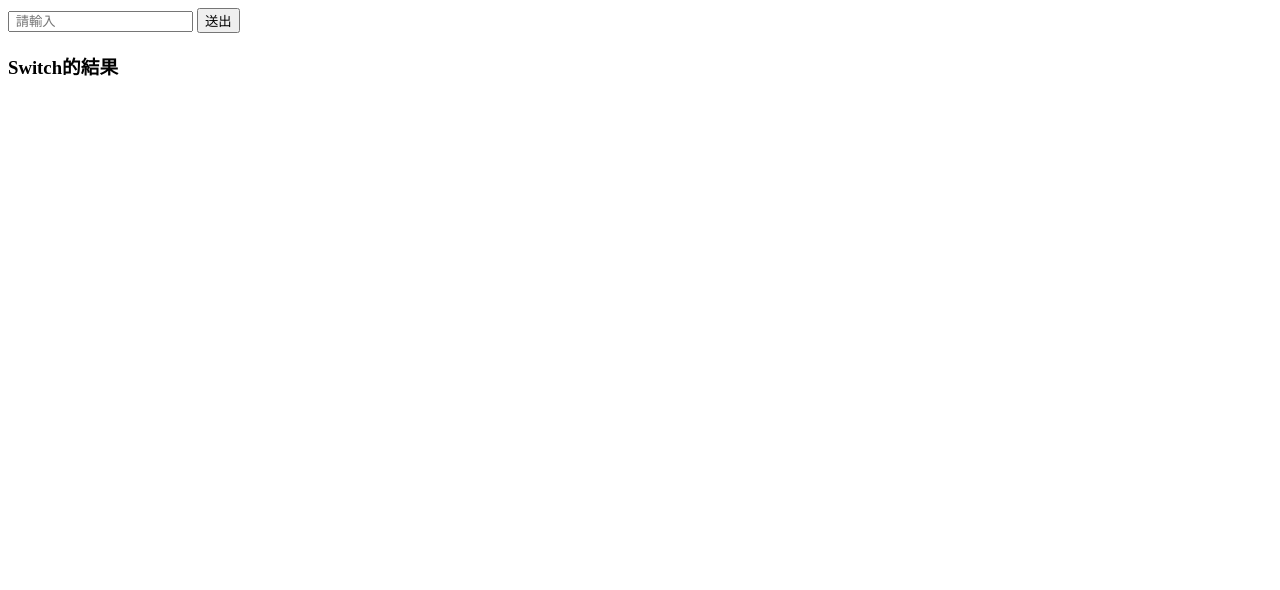
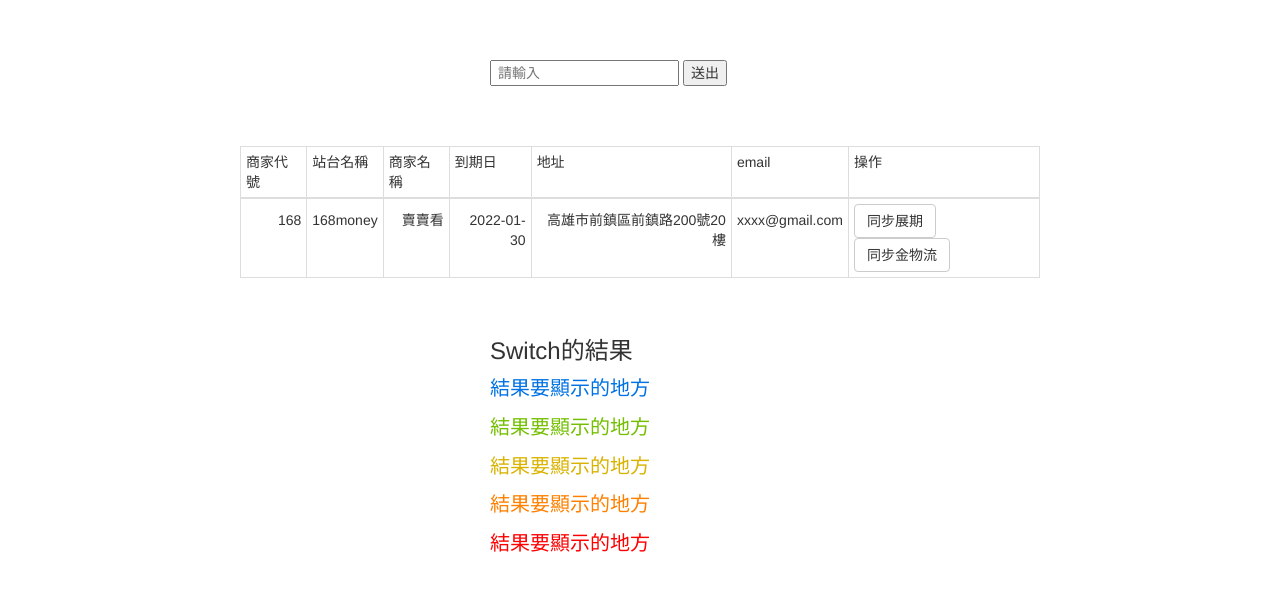
Before and after one commit to Sunne65245/text_ajax_git, a plain HTML site: page index.html in a window 1280 px wide. Drawn offline with nearby package versions, Linux system fonts and the light colour scheme.

Commit message:
switch撰寫練習完成

```diff
--- /dev/null
+++ b/_reset.scss
@@ -0,0 +1,48 @@
+/* http://meyerweb.com/eric/tools/css/reset/
+v2.0 | 20110126
+License: none (public domain)
+*/
+
+html, body, div, span, applet, object, iframe,
+h1, h2, h3, h4, h5, h6, p, blockquote, pre,
+a, abbr, acronym, address, big, cite, code,
+del, dfn, em, img, ins, kbd, q, s, samp,
+small, strike, strong, sub, sup, tt, var,
+b, u, i, center,
+dl, dt, dd, ol, ul, li,
+fieldset, form, label, legend,
+table, caption, tbody, tfoot, thead, tr, th, td,
+article, aside, canvas, details, embed,
+figure, figcaption, footer, header, hgroup,
+menu, nav, output, ruby, section, summary,
+time, mark, audio, video {
+	margin: 0;
+	padding: 0;
+	border: 0;
+	font-size: 100%;
+	font: inherit;
+	vertical-align: baseline;
+}
+/* HTML5 display-role reset for older browsers */
+article, aside, details, figcaption, figure,
+footer, header, hgroup, menu, nav, section {
+	display: block;
+}
+body {
+	line-height: 1;
+}
+ol, ul ,li{
+	list-style: none;
+}
+blockquote, q {
+	quotes: none;
+}
+blockquote:before, blockquote:after,
+q:before, q:after {
+	content: '';
+	content: none;
+}
+table {
+	border-collapse: collapse;
+	border-spacing: 0;
+}
--- /dev/null
+++ b/_style.scss
@@ -0,0 +1,42 @@
+table{
+    width: 800px;
+    margin: 0 auto;
+}
+
+.wrap{
+    width: 300px;
+    margin: 60px auto;
+}
+h3{
+    margin: 10px 0;
+    font-size: 1.5rem;
+}
+li,.buttonClass{
+    margin: 10px 0;
+}
+
+//個別顏色的class名稱
+.Blue{
+    font-size: 20px;
+    color: #0072E3;
+}
+.Green{
+    font-size: 20px;
+    color: #73BF00;
+}
+.Yellow{
+    font-size: 20px;
+    color: #D9B300;
+}
+.Orange{
+    font-size: 20px;
+    color: #FFBB77;
+}
+.RedOrange{
+    font-size: 20px;
+    color: #FF8000;
+}
+.Red{
+    font-size: 20px;
+    color: #FF0000;
+}
--- a/all.js
+++ b/all.js
@@ -1,6 +1,6 @@
 const text = document.querySelector(".text");
 const form = document.querySelector("#form1");
-const result = document.querySelector(".result");
+const resultList = document.querySelector(".resultList");
 
 
 //練習POST資料到ＡＰＩ
@@ -14,25 +14,66 @@ function textPost() {
             store_number: text.value,
         },
 
-        success:function(res){
+        success: function (res) {
             console.log(res);
             alert(res)
         },
-        error:function(err){console.log(err);//測試git 只推單支檔案
-        //測試這邊會不會推
+        error: function (err) {
+            console.log(err);//測試git 只推單支檔案
+            //測試這邊會不會推
         }
     })
 }
 
-//練習Switch寫法
-function textSwitch() {
-    //之後加擋非數字值
+//練習Switch寫法v1 數字的運算結果大小
+function textSwitch1() {
+    //之後可以加擋 非數字值
+    strValue = text.value;
+    console.log(strValue);
+    let str = ""
 
-    strValue=text.value;
-    console.log(strValue);
+    switch (strValue / 1) {
+        case 1:
+            str = `<li class="Yellow">結果符合${strValue}</li>`
+            break;
+        case 10:
+            str = `<li class="Blue">結果符合${strValue}</li>`
+            break;
+        case 100:
+            str = `<li class="Green">結果符合${strValue}</li>`
+            break;
+        default:
+            str = `<li class="Red">都不符合結果${strValue}</li>`
+            break;
+    }
+    text.value = ""
+    resultList.innerHTML = str;
+}
 
-    let str =`<div>${strValue}</div>`
-    //渲染完畢清除input
-    text.value="";
-    result.innerHTML = str;
+
+//練習Switch寫法v2 測試class選擇判斷
+const merchant = document.querySelector(".merchant");
+const form1 = document.querySelector("#form1");
+
+form1.addEventListener("click", textSwitch2);
+function textSwitch2(e) {
+    console.log(e);
+    let sync = e.target.dataset.sync;
+    console.log(sync);
+    switch (sync) {
+        case "extension":
+            str = `<li class="Yellow">結果符合${sync}</li>`
+            break;
+        case "logistics":
+            str = `<li class="Blue">結果符合${sync}</li>`
+            break;
+        default:
+            str = `<li class="Red">都不符合結果${sync}</li>`
+            break;
+    }
+    resultList.innerHTML = str;
+
 }
+
+//練習拆出渲染的函示
+//用箭頭函函式
--- /dev/null
+++ b/all.scss
@@ -0,0 +1,2 @@
+@import "reset";
+@import "style";
--- a/index.html
+++ b/index.html
@@ -1,20 +1,78 @@
 <!DOCTYPE html>
 <html lang="en">
+
 <head>
     <meta charset="UTF-8">
     <meta name="viewport" content="width=device-width, initial-scale=1.0">
     <title>練習</title>
+    <link rel="stylesheet" href="./css/all.css">
+    <link rel="stylesheet" href="https://maxcdn.bootstrapcdn.com/bootstrap/3.3.7/css/bootstrap.min.css">
+
 </head>
+
 <body>
-    <input type="text" placeholder=" 請輸入" class="text" name="">
-    <button type="button" id="search" value="送出" onclick="textSwitch()">送出</button>
+    <div class="wrap">
+        <input type="text" placeholder=" 請輸入" class="text" name="">
+        <button type="button" id="search" value="送出" onclick="textSwitch1()">送出</button>
+        <!-- <div class="buttonClass">
+            <button type="button" class="classSearch Blue" value="送出" onclick="textSwitch()">送出</button>
+            <button type="button" class="classSearch Green" value="送出" onclick="textSwitch()">送出</button>
+            <button type="button" class="classSearch Red" value="送出" onclick="textSwitch()">送出</button>
+        </div>
+         -->
 
-    <h3 class="titleColor">Switch的結果</h3>
-    <div class="result">
-        <!-- 要渲染的結果 -->
     </div>
+    <form class="form-inline" role="form" id="form1" name="form1" method="POST" action="/backend/StorePay/sync_line"
+        enctype="multipart/form-data" style="display:inline;" onsubmit="return false;">
+        <table class="table-bordered table-condensed table-hover text-center ">
+            <thead>
+                <tr>
+                    <th>商家代號</th>
+                    <th>站台名稱</th>
+                    <th>商家名稱</th>
+                    <th>到期日</th>
+                    <th>地址</th>
+                    <th>email</th>
+                    <th>操作</th>
+                </tr>
+            </thead>
+            <tbody>
+                <tr class="test">
+                    <td class="text-right store_number" data-storenumber="168">168</td>
+                    <td class="text-right">168money</td>
+                    <td class="text-right">賣賣看</td>
+                    <td class="text-right">2022-01-30</td>
+                    <td class="text-right">高雄市前鎮區前鎮路200號20樓</td>
+                    <td class="text-right">xxxx@gmail.com</td>
+                    <td class="text-left">
+                        <button type="button" class="btn btn-default" data-sync="extension 222" data-lsn="aaa"
+                            data-storenumber="168">同步展期</button>
+                        <button type="button" class="btn btn-default" data-sync="logistics 111" data-lsn="bbb"
+                            data-storenumber="168">同步金物流</button>
+                    </td>
+                </tr>
+            </tbody>
+        </table>
+    </form>
+    <div class="wrap">
+        <h3 class="titleColor">Switch的結果</h3>
+        <div class="result">
+            <!-- 要渲染的結果 -->
+            <ul class="resultList">
+                <li class="Blue">結果要顯示的地方</li>
+                <li class="Green">結果要顯示的地方</li>
+                <li class="Yellow">結果要顯示的地方</li>
+                <li class="RedOrange">結果要顯示的地方</li>
+                <li class="Red">結果要顯示的地方</li>
+            </ul>
+        </div>
+    </div>
+
 </body>
-<script src="https://code.jquery.com/jquery-3.4.1.js"
-integrity="sha256-WpOohJOqMqqyKL9FccASB9O0KwACQJpFTUBLTYOVvVU="crossorigin="anonymous"></script>
+
+
 <script src="all.js"></script>
+<link rel="stylesheet" href="https://maxcdn.bootstrapcdn.com/bootstrap/3.3.7/css/bootstrap.min.css">
+<script src="https://cdnjs.cloudflare.com/ajax/libs/jquery/3.2.1/jquery.min.js"></script>
+
 </html>
```
Also changed, not shown: all.css (deleted), css/all.css (added), 1 other file.
